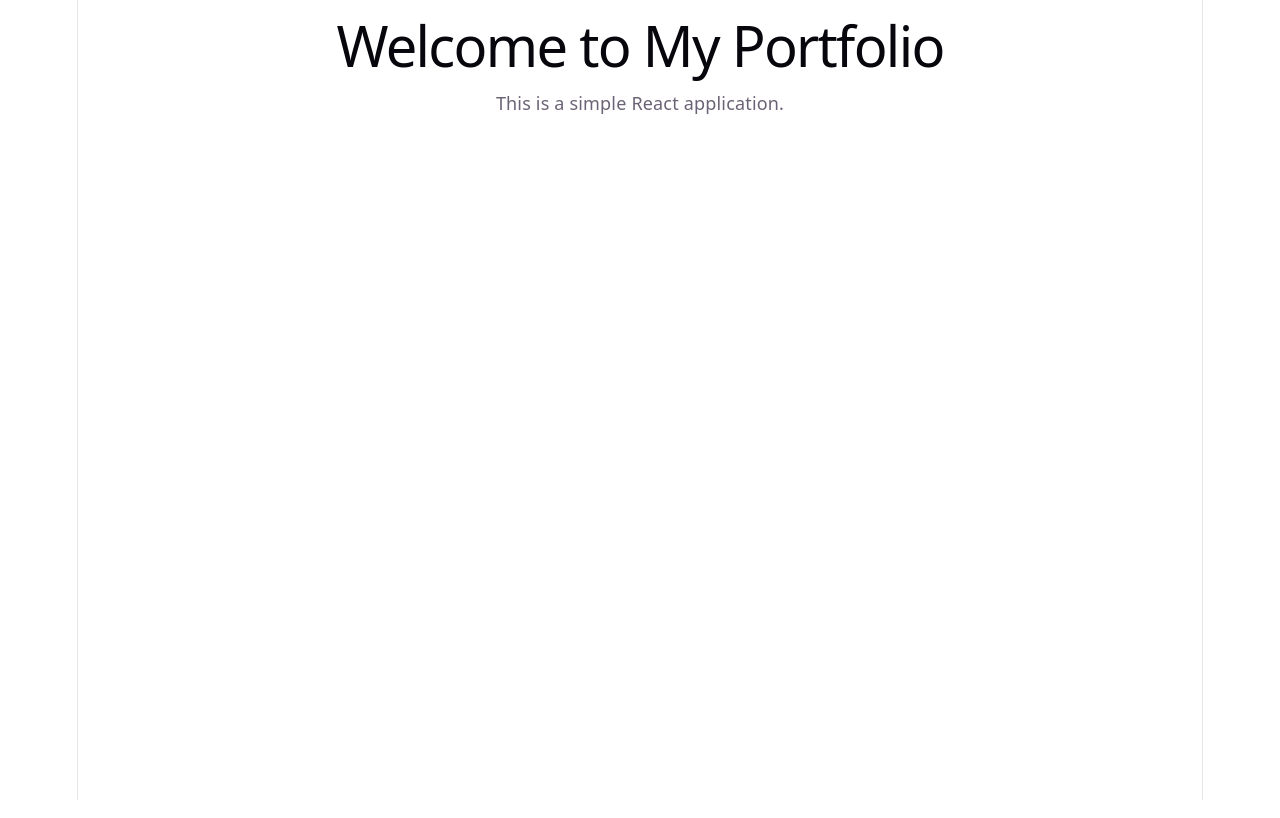
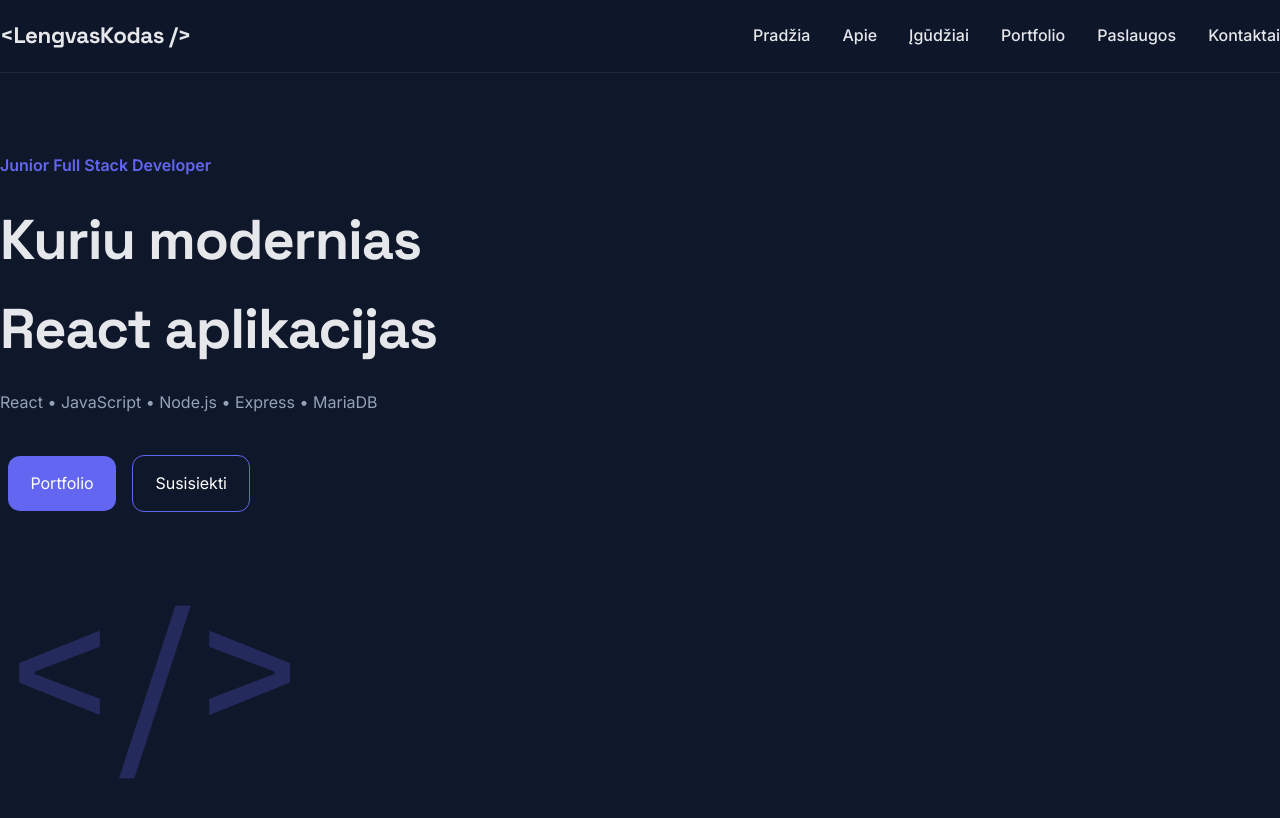
Before and after one commit to Zigmas-Petrauskas/portfolio-page, a React (Vite) app in the folder portfolio/: page / in a window 1280 px wide. Shown: the top 818 px of the page. Built offline with nearby package versions, Linux system fonts and the light colour scheme.

Commit message:
gdfgdfffff

```diff
--- a/portfolio/src/App.jsx
+++ b/portfolio/src/App.jsx
@@ -1,11 +1,15 @@
 import "./index.scss";
+import Header from "./components/layout/Header/Header";
+import Hero from "./components/sections/Hero/Hero";
 
 const App = () => {
   return (
-    <div className="app">
-      <h1>Welcome to My Portfolio</h1>
-      <p>This is a simple React application.</p>
-    </div>
+    <>
+      <Header />
+      <main>
+        <Hero />
+      </main>
+    </>
   );
 };
 
--- /dev/null
+++ b/portfolio/src/components/layout/Header/Header.jsx
@@ -0,0 +1,23 @@
+import Navigation from "../Navigation/Navigation";
+import useHeader from "./useHeader";
+import "./Header.scss";
+
+const Header = () => {
+  const { MenuOpen, toggleMenu } = useHeader();
+
+  return (
+    <header className="header">
+      <div className="container header-inner">
+        <h1 className="logo">&lt;LengvasKodas /&gt;</h1>
+
+        <Navigation MenuOpen={MenuOpen} />
+
+        <button className="menu-btn" onClick={toggleMenu}>
+          <span className="hamburger"></span>
+        </button>
+      </div>
+    </header>
+  );
+};
+
+export default Header;
--- /dev/null
+++ b/portfolio/src/components/layout/Header/Header.scss
@@ -0,0 +1,36 @@
+.header {
+  position: sticky;
+  top: 0;
+  z-index: 1000;
+  background: rgba(15, 23, 42, 0.95);
+  backdrop-filter: blur(10px);
+  border-bottom: 1px solid rgba(255, 255, 255, 0.08);
+}
+
+.header-inner {
+  height: 72px;
+
+  display: flex;
+  justify-content: space-between;
+  align-items: center;
+}
+
+.logo {
+  font-family: var(--font-heading);
+  font-size: 1.4rem;
+  color: var(--text);
+}
+
+.menu-btn {
+  background: none;
+  border: none;
+  color: var(--text);
+  font-size: 2rem;
+  cursor: pointer;
+}
+
+@media (min-width: 768px) {
+  .menu-btn {
+    display: none;
+  }
+}
--- /dev/null
+++ b/portfolio/src/components/layout/Header/useHeader.js
@@ -0,0 +1,13 @@
+import { useState } from "react";
+
+const useHeader = () => {
+  const [MenuOpen, setMenuOpen] = useState(false);
+
+  const toggleMenu = () => {
+    setMenuOpen((prev) => !prev);
+  };
+
+  return { MenuOpen, toggleMenu };
+};
+
+export default useHeader;
--- /dev/null
+++ b/portfolio/src/components/layout/Navigation/Navigation.jsx
@@ -0,0 +1,30 @@
+import "./Navigation.scss";
+
+const Navigation = ({ MenuOpen }) => {
+  return (
+    <nav className={`navigation ${MenuOpen ? "show" : ""}`}>
+      <ul>
+        <li>
+          <a href="#hero">Pradžia</a>
+        </li>
+        <li>
+          <a href="#about">Apie</a>
+        </li>
+        <li>
+          <a href="#skills">Įgūdžiai</a>
+        </li>
+        <li>
+          <a href="#portfolio">Portfolio</a>
+        </li>
+        <li>
+          <a href="#services">Paslaugos</a>
+        </li>
+        <li>
+          <a href="#contact">Kontaktai</a>
+        </li>
+      </ul>
+    </nav>
+  );
+};
+
+export default Navigation;
--- /dev/null
+++ b/portfolio/src/components/layout/Navigation/navigation.scss
@@ -0,0 +1,48 @@
+.navigation {
+  display: none;
+}
+
+.navigation ul {
+  list-style: none;
+  display: flex;
+  flex-direction: column;
+  gap: 1rem;
+  padding: 0;
+  margin: 0;
+}
+
+.navigation a {
+  color: var(--text);
+  font-weight: 500;
+  transition: var(--transition);
+}
+
+.navigation a:hover {
+  color: var(--primary);
+}
+
+/* mobile menu */
+.navigation.show {
+  display: flex;
+  flex-direction: column;
+  position: absolute;
+  top: 72px;
+  left: 0;
+  right: 0;
+  background: var(--surface);
+  padding: 2rem;
+}
+
+/* tablet + desktop */
+@media (min-width: 768px) {
+  .navigation {
+    display: block;
+    position: static;
+  }
+
+  .navigation ul {
+    flex-direction: row;
+    gap: 2rem;
+    justify-content: flex-end;
+  }
+}
--- /dev/null
+++ b/portfolio/src/components/sections/Hero/Hero.jsx
@@ -0,0 +1,29 @@
+import HeroButtons from "./HeroButtons";
+import useHero from "./useHero";
+import "./Hero.scss";
+
+const Hero = () => {
+  useHero();
+
+  return (
+    <section className="hero" id="hero">
+      <div className="containerhero-inner">
+        <div className="hero-content">
+          <span>Junior Full Stack Developer</span>
+
+          <h2>
+            Kuriu modernias <br /> React aplikacijas
+          </h2>
+
+          <p>React • JavaScript • Node.js • Express • MariaDB</p>
+
+          <HeroButtons />
+        </div>
+
+        <div className="hero-code">{"</>"}</div>
+      </div>
+    </section>
+  );
+};
+
+export default Hero;
--- /dev/null
+++ b/portfolio/src/components/sections/Hero/Hero.scss
@@ -0,0 +1,93 @@
+.hero {
+  padding: 5rem 0;
+}
+
+.hero-inner {
+  display: flex;
+  flex-direction: column;
+  gap: 3rem;
+  align-items: center;
+  text-align: center;
+}
+
+.hero-content span {
+  color: var(--primary);
+  font-weight: 600;
+}
+
+.hero h2 {
+  font-size: 2.7rem;
+  margin: 1rem 0;
+}
+
+.hero p {
+  color: var(--muted);
+  margin-bottom: 2rem;
+}
+
+.hero-btn {
+  display: inline-block;
+  padding: 0.9rem 1.4rem;
+  background: var(--primary);
+  color: white;
+  border-radius: var(--radius);
+  margin: 0.5rem;
+}
+
+.secondary {
+  background: transparent;
+  border: 1px solid var(--primary);
+}
+
+.hero-code {
+  font-size: 7rem;
+  font-family: var(--font-heading);
+  color: var(--primary);
+  opacity: 0.25;
+}
+
+@media (min-width: 768px) {
+  .hero h2 {
+    font-size: 3.5rem;
+  }
+}
+
+@media (min-width: 1024px) {
+  .hero-inner {
+    flex-direction: row;
+    justify-content: space-between;
+    text-align: left;
+  }
+
+  .hero-content {
+    max-width: 700px;
+  }
+
+  .hero-code {
+    font-size: 12rem;
+  }
+}
+
+@media (min-width: 1440px) {
+  .hero {
+    padding: 8rem 0;
+  }
+
+  .hero h2 {
+    font-size: 4.5rem;
+  }
+
+  .hero-code {
+    font-size: 15rem;
+  }
+}
+
+@media (min-width: 1920px) {
+  .hero h2 {
+    font-size: 5.5rem;
+  }
+
+  .hero-code {
+    font-size: 18rem;
+  }
+}
--- /dev/null
+++ b/portfolio/src/components/sections/Hero/HeroButtons.jsx
@@ -0,0 +1,14 @@
+const HeroButtons = () => {
+  return (
+    <>
+      <a href="#portfolio" className="hero-btn">
+        Portfolio
+      </a>
+      <a href="#contact" className="hero-btn secondary">
+        Susisiekti
+      </a>
+    </>
+  );
+};
+
+export default HeroButtons;
--- /dev/null
+++ b/portfolio/src/components/sections/Hero/useHero.js
@@ -0,0 +1,5 @@
+const useHero = () => {
+  return {};
+};
+
+export default useHero;
--- a/portfolio/src/index.scss
+++ b/portfolio/src/index.scss
@@ -1,111 +1,78 @@
+/* Google Fonts import */
+@import url("https://fonts.googleapis.com/css2?family=Inter:wght@300;400;500;600&family=Space+Grotesk:wght@400;500;600;700&display=swap");
+
 :root {
-  --text: #6b6375;
-  --text-h: #08060d;
-  --bg: #fff;
-  --border: #e5e4e7;
-  --code-bg: #f4f3ec;
-  --accent: #aa3bff;
-  --accent-bg: rgba(170, 59, 255, 0.1);
-  --accent-border: rgba(170, 59, 255, 0.5);
-  --social-bg: rgba(244, 243, 236, 0.5);
-  --shadow:
-    rgba(0, 0, 0, 0.1) 0 10px 15px -3px, rgba(0, 0, 0, 0.05) 0 4px 6px -2px;
+  /* 🎨 Spalvos */
+  --bg: #0f172a;
+  --surface: #111827;
+  --primary: #6366f1;
+  --primary-hover: #4f46e5;
+  --text: #e5e7eb;
+  --muted: #94a3b8;
 
-  --sans: system-ui, 'Segoe UI', Roboto, sans-serif;
-  --heading: system-ui, 'Segoe UI', Roboto, sans-serif;
-  --mono: ui-monospace, Consolas, monospace;
+  /* ✍️ Šriftai */
+  --font-body: "Inter", sans-serif;
+  --font-heading: "Space Grotesk", sans-serif;
 
-  font: 18px/145% var(--sans);
-  letter-spacing: 0.18px;
-  color-scheme: light dark;
-  color: var(--text);
-  background: var(--bg);
-  font-synthesis: none;
-  text-rendering: optimizeLegibility;
-  -webkit-font-smoothing: antialiased;
-  -moz-osx-font-smoothing: grayscale;
+  /* 📏 Tarpai */
+  --radius: 12px;
+  --container: 1800px;
 
-  @media (max-width: 1024px) {
-    font-size: 16px;
-  }
+  /* ⚡ Transition */
+  --transition: 0.2s ease;
 }
 
-@media (prefers-color-scheme: dark) {
-  :root {
-    --text: #9ca3af;
-    --text-h: #f3f4f6;
-    --bg: #16171d;
-    --border: #2e303a;
-    --code-bg: #1f2028;
-    --accent: #c084fc;
-    --accent-bg: rgba(192, 132, 252, 0.15);
-    --accent-border: rgba(192, 132, 252, 0.5);
-    --social-bg: rgba(47, 48, 58, 0.5);
-    --shadow:
-      rgba(0, 0, 0, 0.4) 0 10px 15px -3px, rgba(0, 0, 0, 0.25) 0 4px 6px -2px;
-  }
-
-  #social .button-icon {
-    filter: invert(1) brightness(2);
-  }
+/* =========================
+   BASE STYLES
+========================= */
+* {
+  margin: 0;
+  padding: 0;
+  box-sizing: border-box;
 }
 
 body {
-  margin: 0;
+  font-family: var(--font-body);
+  background: var(--bg);
+  color: var(--text);
+  line-height: 1.6;
 }
 
-#root {
-  width: 1126px;
-  max-width: 100%;
-  margin: 0 auto;
-  text-align: center;
-  border-inline: 1px solid var(--border);
-  min-height: 100svh;
-  display: flex;
-  flex-direction: column;
-  box-sizing: border-box;
+/* =========================
+   TYPOGRAPHY
+========================= */
+h1,
+h2,
+h3 {
+  font-family: var(--font-heading);
+  letter-spacing: -0.02em;
 }
 
-h1,
-h2 {
-  font-family: var(--heading);
-  font-weight: 500;
-  color: var(--text-h);
+/* =========================
+   LINKS
+========================= */
+a {
+  color: var(--primary);
+  text-decoration: none;
+  transition: var(--transition);
 }
 
-h1 {
-  font-size: 56px;
-  letter-spacing: -1.68px;
-  margin: 32px 0;
-  @media (max-width: 1024px) {
-    font-size: 36px;
-    margin: 20px 0;
+a:hover {
+  color: var(--primary-hover);
+}
+
+main {
+  animation: fadeIn 0.25s ease;
+}
+
+@keyframes fadeIn {
+  from {
+    opacity: 0;
+    transform: translateY(5px);
+  }
+
+  to {
+    opacity: 1;
+    transform: translateY(0);
   }
 }
-h2 {
-  font-size: 24px;
-  line-height: 118%;
-  letter-spacing: -0.24px;
-  margin: 0 0 8px;
-  @media (max-width: 1024px) {
-    font-size: 20px;
-  }
-}
-p {
-  margin: 0;
-}
-
-code,
-.counter {
-  font-family: var(--mono);
-  display: inline-flex;
-  border-radius: 4px;
-  color: var(--text-h);
-}
-
-code {
-  font-size: 15px;
-  line-height: 135%;
-  padding: 4px 8px;
-  background: var(--code-bg);
-}
```
